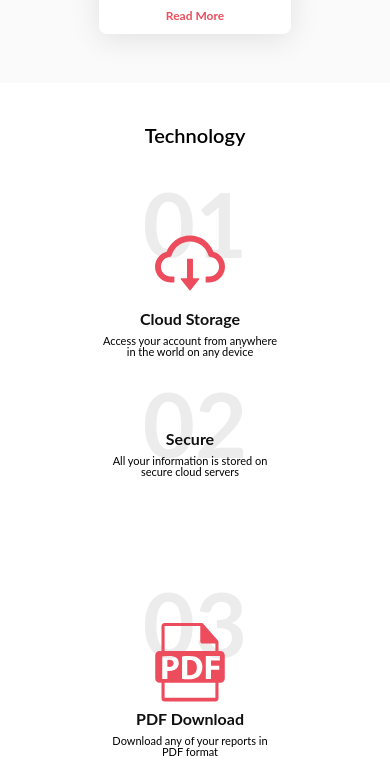
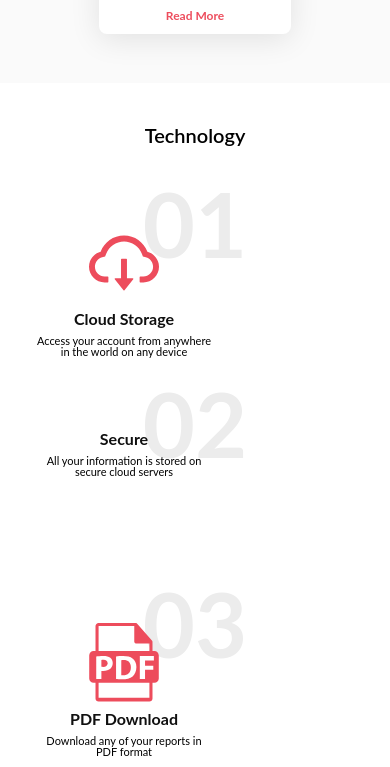
Before and after one commit to asadbekabdullaev/Cloudbudget-14-00-3, a plain HTML site: page index.html in a window 390 px wide. Shown: the part 1517-2284 px from the top of the page. Drawn offline with Linux system fonts and the light colour scheme; files whose address does not match are found by name.

Commit message:
techology-content

```diff
--- a/src/scss/media.scss
+++ b/src/scss/media.scss
@@ -169,9 +169,6 @@
     height: 885px;
 
     &__content {
-      &-box {
-        left: 66px;
-      }
 
       &-num {
         font-size: 90px;
@@ -467,6 +464,12 @@
 
   }
 
+  .technology{
+    &__content{
+
+    }
+  }
+
   .contact {
 
     &__form {
@@ -508,6 +511,9 @@
   }
 
   .col-3 {
+    width: 100%;
+  }
+  .col-4 {
     width: 100%;
   }
 
```
Also changed, not shown: src/css/style.css.
